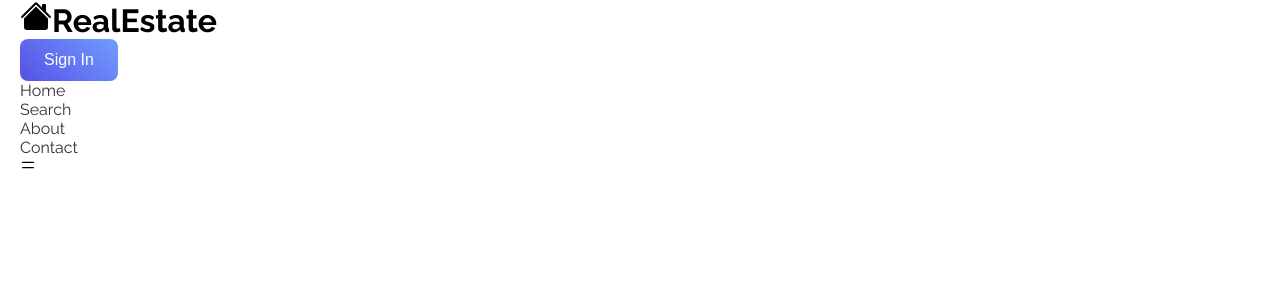
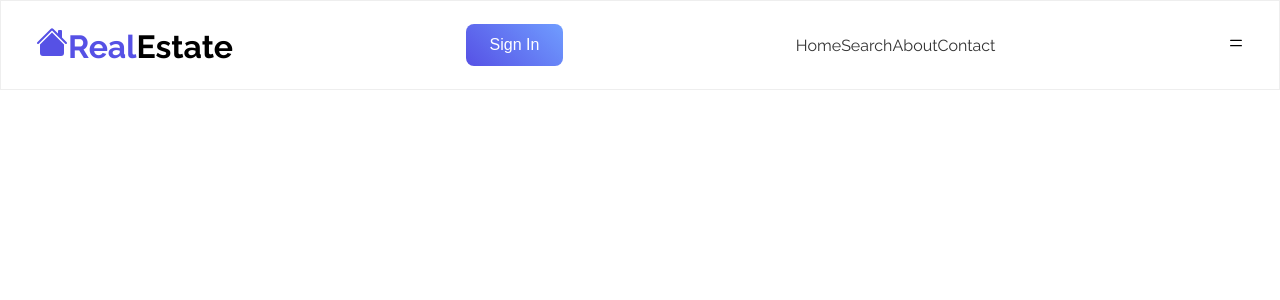
Before and after one commit to jamshid-zayniyev/real-estate, a React (Create React App) app: page / in a window 1280 px wide. Shown: the top 300 px of the page. Built offline with nearby package versions, Linux system fonts and the light colour scheme.

Commit message:
Navbar
Navbar

```diff
--- a/src/style/Navbar.css
+++ b/src/style/Navbar.css
@@ -0,0 +1,21 @@
+.navbar{
+    width: 100%;
+    height: 90px;
+    left: 0;
+    top: 0;
+    border: 1px solid #eee;
+    background-color: #fff;
+}
+.navbar .container{
+    height: 100%;
+    display: flex;
+    justify-content: space-between;
+    align-items: center;
+    padding: 1rem;
+}
+.navbar span{
+    color: #5651e5;
+}
+.navbar .nav-menu{
+    display: flex;
+}
```
